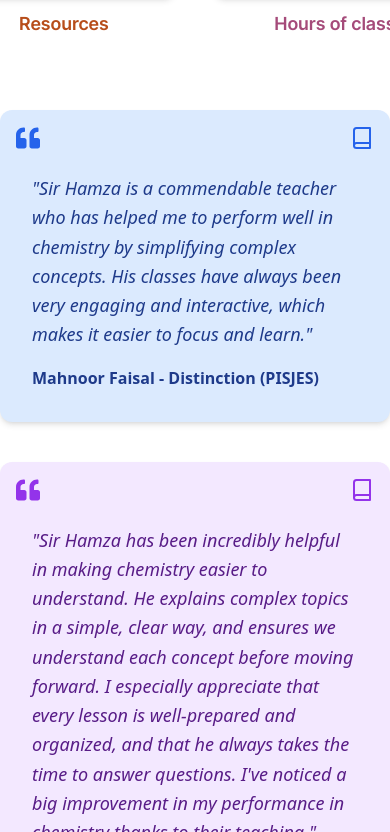
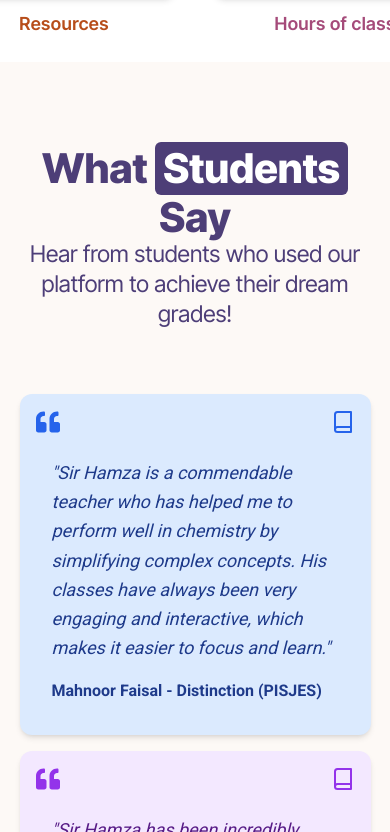
Before and after one commit to muazarif12/rootsacademy, a React (Create React App) app: page / in a window 390 px wide. Shown: the part 1912-2744 px from the top of the page. Built offline with nearby package versions, Linux system fonts and the light colour scheme.

Commit message:
testimonials2 done and made responsive

```diff
--- a/package.json
+++ b/package.json
@@ -3,6 +3,7 @@
   "version": "0.1.0",
   "private": true,
   "dependencies": {
+    "@fontsource/roboto": "^5.2.5",
     "@testing-library/dom": "^10.4.0",
     "@testing-library/jest-dom": "^6.6.3",
     "@testing-library/react": "^16.2.0",
--- a/src/components/AcademicJourney.js
+++ b/src/components/AcademicJourney.js
@@ -4,7 +4,7 @@ const AcademicJourney = () => {
   return (
     <div className="flex flex-col items-center justify-center text-center p-6">
       {/* Header Section */}
-      <div className="w-[320px] h-[81px] bg-[#4D3E78] relative top-[90px] left-[60px] z-[-1]"></div>
+      <div className="w-[295px] h-[81px] bg-[#4D3E78] relative top-[90px] right-[86px] z-[-1] rounded-[10px]"></div>
 
       {/* Main Text Section */}
       <div className="w-[1030px] h-[258px] ">
--- a/src/components/Testimonials.js
+++ b/src/components/Testimonials.js
@@ -2,7 +2,7 @@ import React from "react";
 import { FaQuoteLeft } from "react-icons/fa"; // Quote icon
 import { FiBook } from "react-icons/fi"; // Subject icon
 
-const testimonials = [
+const testimonialsData = [
   {
     text: "Sir Hamza is a commendable teacher who has helped me to perform well in chemistry by simplifying complex concepts. His classes have always been very engaging and interactive, which makes it easier to focus and learn.",
     author: "Mahnoor Faisal - Distinction (PISJES)",
@@ -19,16 +19,41 @@ const testimonials = [
   },
 ];
 
-const Testimonials = () => {
+const Testimonials = ({ testimonials = testimonialsData }) => {
+  if (!testimonials || testimonials.length === 0) {
     return (
-    <div className="bg-white py-12">
-      <div className="flex justify-center gap-10 flex-wrap">
+      <section className="bg-[#fdf9f6] py-20 px-[5%] text-center">
+        <div className="w-full max-w-[1200px] mx-auto">
+          <h2 className="text-[25px] font-semibold text-gray-700">No testimonials available.</h2>
+        </div>
+      </section>
+    );
+  }
+
+  return (
+    <section className="bg-[#fdf9f6] py-20 px-[5%]">
+      <div className="w-full max-w-[1200px] mx-auto">
+        {/* Heading Section */}
+        <div className="text-center mb-16 font-['Inter_Tight']">
+          <h1 className="text-[41px] font-bold text-[#4D3E77] leading-[1.1] tracking-normal">
+            What <span className="bg-[#4D3E77] text-white px-2 py-1 rounded-md inline-block">Students</span> Say
+          </h1>
+          <p className="text-[23px] text-[#4d3e78] leading-[1.3] font-normal max-w-[40rem] mx-auto">
+            Hear from students who used our platform to achieve their dream grades!
+          </p>
+        </div>
+
+        {/* Testimonials Container */}
+        <div className="flex flex-wrap justify-center gap-4">
           {testimonials.map((testimonial, index) => (
-          <div key={index} className={`relative p-8 w-[580px] rounded-xl shadow-md ${testimonial.bgColor}`}>
-            {/* Quote Icon Inside the Box */}
+            <div
+              key={index}
+              className={`relative p-8 flex-[5_1_0%] min-w-[300px] max-w-[580px] rounded-xl shadow-md ${testimonial.bgColor}`}
+            >
+              {/* Quote Icon */}
               <FaQuoteLeft className={`absolute top-4 left-4 text-2xl ${testimonial.quoteColor}`} />
 
-            {/* Subject Icon on the Top-Right */}
+              {/* Subject Icon */}
               <FiBook className={`absolute top-4 right-4 text-2xl ${testimonial.iconColor}`} />
 
               {/* Testimonial Text */}
@@ -40,6 +65,7 @@ const Testimonials = () => {
           ))}
         </div>
       </div>
+    </section>
   );
 };
 
--- a/src/components/Testimonials2.js
+++ b/src/components/Testimonials2.js
@@ -1,5 +1,10 @@
 import { FaQuoteLeft } from "react-icons/fa"; // Quote icon
 import saudiFlag from "../assets/images/saudiflag.png";
+import "@fontsource/roboto"; // Default weight (400)
+import "@fontsource/roboto/700.css"; // Bold
+
+
+
 
 
 export default function Testimonials() {
@@ -31,7 +36,7 @@ export default function Testimonials() {
             width: "w-[330px]",
             height: "h-[320px]"
         },  {
-          text: "Sir Hamza has been incredibly helpful in making chemistry easier to understand. He explains complex topics in a simple, clear way, and ensures we understand each concept before moving forward...",
+          text: "Sir Hamza has been incredibly helpful in making chemistry easier to understand. He explains complex topics in a simple, clear way, and ensures we understand each concept before moving forward. I especially appreciate that every lesson is well-prepared and organized, and that he always takes the time to answer questions. I’ve noticed a big improvement in my performance in chemistry thanks to their teaching. I’m very thankful to have a teacher who is not only knowledgeable but also truly invested in their students’ success.",
           author: "Tahreem Awan - Physics, Chemistry A* - PISJES",
           bgColor: "#EDEFFC ",
           borderColor: "#1F2A9B",
@@ -48,7 +53,7 @@ export default function Testimonials() {
         height: "h-[320px]"
     },
        {
-        text: "Sir Hamza has been incredibly helpful in making chemistry easier to understand. He explains complex topics in a simple, clear way, and ensures we understand each concept before moving forward...",
+        text: "Sir Hamza has been incredibly helpful in making chemistry easier to understand. He explains complex topics in a simple, clear way, and ensures we understand each concept before moving forward. I especially appreciate that every lesson is well-prepared and organized, and that he always takes the time to answer questions. I’ve noticed a big improvement in my performance in chemistry thanks to their teaching. I’m very thankful to have a teacher who is not only knowledgeable but also truly invested in their students’ success.",
         author: "Tahreem Awan - Physics, Chemistry A* - PISJES",
         bgColor: "#F3E8F8",
         borderColor: "#4F1C58",
@@ -59,9 +64,9 @@ export default function Testimonials() {
     ];
 
     return (
-      <div className="flex justify-center">
-
-      <div className="grid grid-cols-1 md:grid-cols-3 gap-2 pl-40 pr-40 pb-30">
+      <section className="bg-[#fdf9f6] py-20 pt-[140px] pb-[160px] relative">
+        <div className="w-full max-w-[1200px] mx-auto">
+          <div className="grid grid-cols-1 md:grid-cols-2 lg:grid-cols-3 gap-2 md:gap-2">
             {/* Column 1 - Small, Large */}
             <div className="flex flex-col gap-2">
               <TestimonialCard testimonial={testimonials[0]} />
@@ -80,36 +85,56 @@ export default function Testimonials() {
               <TestimonialCard testimonial={testimonials[5]} />
             </div>
           </div>
+
+          {/* View All Button */}
+          <div className="flex justify-center mt-10">
+          <button className="mt-10 sm:mt-0 bg-purple-300 text-purple-900 font-semibold px-6 py-3 rounded-lg transform transition-all duration-300 hover:scale-105 hover:brightness-110">
+          View all
+        </button>
           </div>
+        </div>
+      </section>
     );
   }
-
     const TestimonialCard = ({ testimonial }) => {
       return (
         <div
-        style={{ backgroundColor: testimonial.bgColor, borderColor: testimonial.borderColor+"80" }}
-        className={`relative p-6 rounded-[27px] border ${testimonial.height} w-[400px] shadow-lg shadow-blue-500/30`}
+          style={{ backgroundColor: testimonial.bgColor, borderColor: testimonial.borderColor }}
+          className="relative p-6 rounded-[27px] border shadow-lg w-full max-w-[400px] mx-auto md:mx-0"
         >
           {/* Quote Icon */}
-        <FaQuoteLeft className="absolute top-6 left-6 text-2xl" style={{ color: testimonial.borderColor }} />
+          <FaQuoteLeft
+            className="absolute top-4 left-4 text-xl md:text-2xl"
+            style={{ color: testimonial.borderColor }}
+          />
 
           {/* Text Content */}
-        <div className="h-full flex items-center justify-center text-lg font-semibold font-['Inter'] px-4 pb-6"
-             style={{ color: testimonial.borderColor ,fontSize:"15px"}}>
+          <div className="h-full flex items-center justify-center text-base md:text-md lg:text-lg sm:text-sm font-semibold font-['Roboto'] pb-16 pt-5 px-3 text-left"
+            style={{ color: testimonial.borderColor }}
+          >
             "{testimonial.text}"
           </div>
 
           {/* Author */}
-        <div className="absolute bottom-10 left-20 text-lg font-bold font-['Inter']"
-             style={{ color: testimonial.borderColor,fontSize:"16px"}}>
+          <div className="absolute bottom-7 left-14 md:left-14 text-sm md:text-lg font-bold font-['Roboto'] "
+            style={{ color: testimonial.borderColor }}
+          >
             {testimonial.author}
           </div>
 
           {/* Country Icon */}
-        <img className="w-[49px] h-[49px] absolute bottom-8 left-4 rounded-full" src={testimonial.country} alt="country" />
+          <img
+            className="w-[35px] md:w-[35px] h-[35px] md:h-[35px] absolute bottom-6 left-4 rounded-full"
+            src={testimonial.country}
+            alt="country"
+          />
 
           {/* Placeholder Image */}
-        <img className="w-[41px] h-[49px] absolute top-4 right-4" src="https://placehold.co/41x49" alt="Placeholder" />
+          <img
+            className="w-[35px] md:w-[35px] h-[35px] md:h-[35px] absolute top-4 right-4"
+            src="https://placehold.co/41x49"
+            alt="Placeholder"
+          />
         </div>
       );
     };
--- a/src/index.css
+++ b/src/index.css
@@ -1,3 +1,8 @@
 @tailwind base;
 @tailwind components;
 @tailwind utilities;
+@import url('https://fonts.googleapis.com/css2?family=Roboto:wght@400;700&display=swap');
+
+body {
+  font-family: 'Roboto', sans-serif;
+}
```
Also changed, not shown: 1 other file (tests, documents, lock files or other folders). Lines whose indentation alone changed are shown as unchanged.
